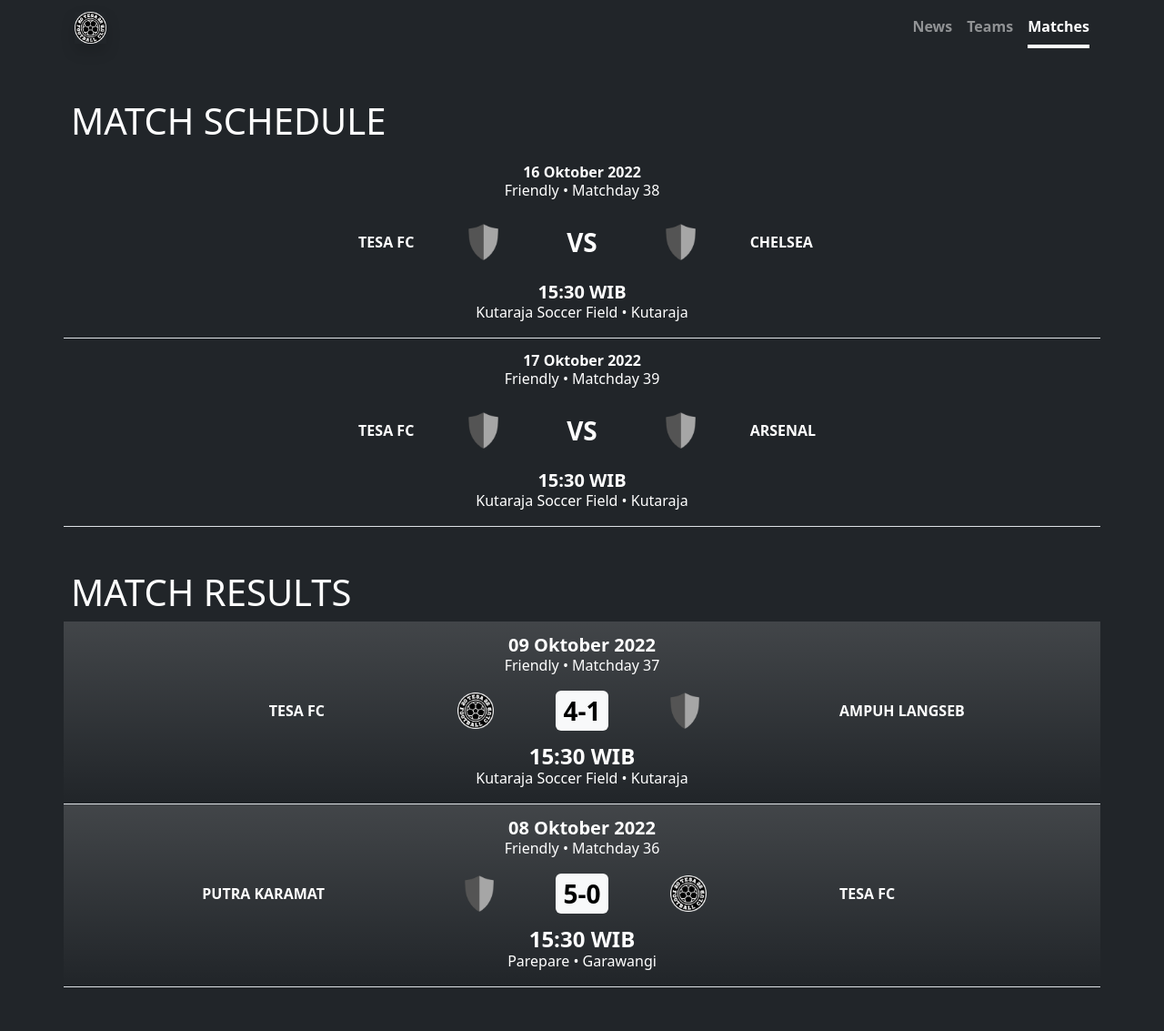
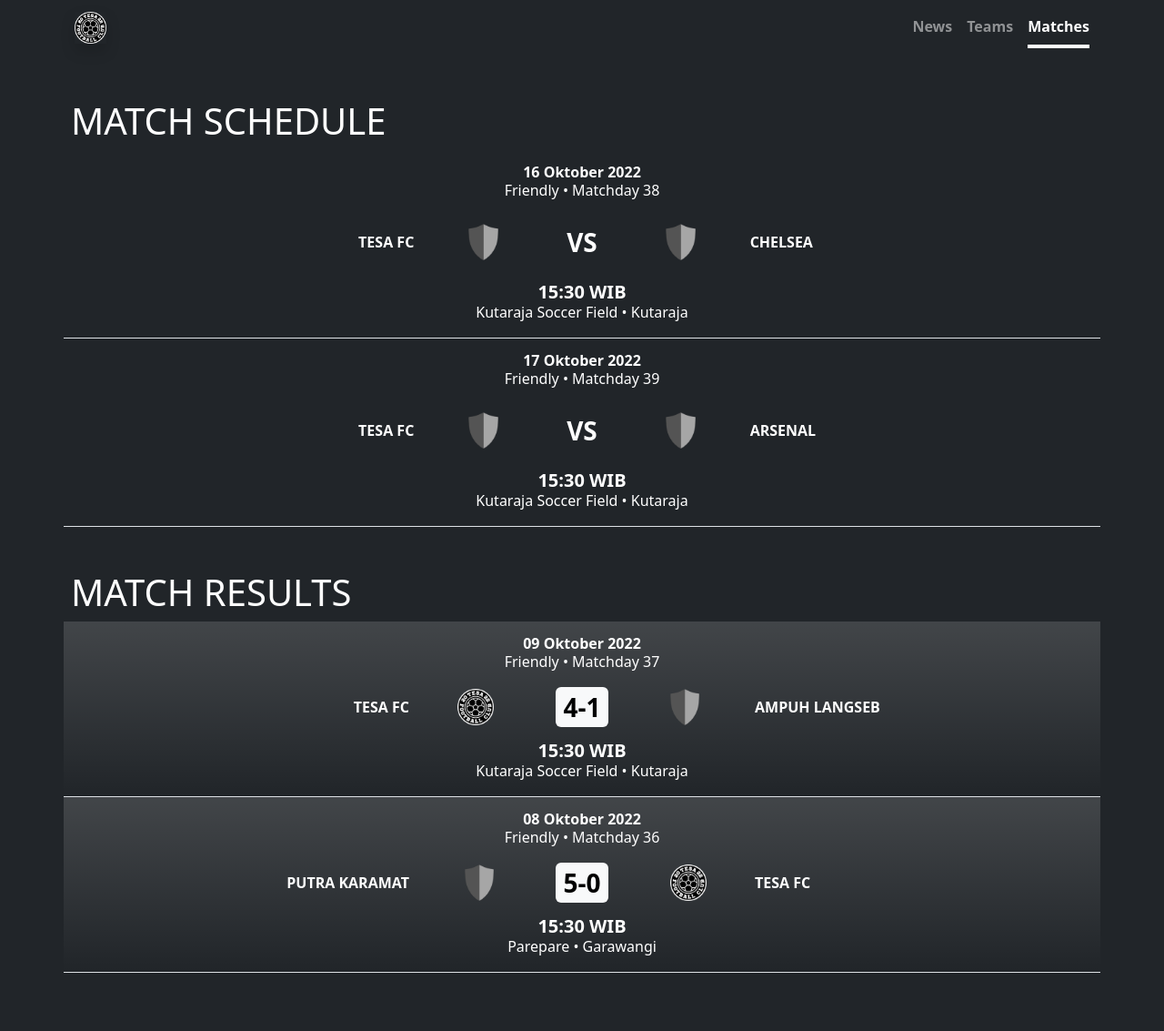
Before and after one commit to tesafc/tesafc.github.io, a Jekyll site: the page built from matches.html, in a window 1280 px wide. Shown: the whole page at 91% size. Built offline with Jekyll 4.4.1, drawn with Linux system fonts in a browser that asks for light colours.

Commit message:
Update matches.html

```diff
--- a/matches.html
+++ b/matches.html
@@ -52,30 +52,30 @@
       <div class="col">
         <div class="card text-bg-dark bg-gradient border-0 border-bottom rounded-0 px-0 py-2">
           <div class="card-header bg-transparent border-0">
-            <p class="card-text text-center text-capitalize fs-5 fw-bolder mb-0 lh-1">{{ match.time }}</p>
+            <p class="card-text text-center text-capitalize fw-bolder mb-0 lh-1">{{ match.time }}</p>
             <p class="card-text text-center text-capitalize mb-0">{{ match.competition }} • {{ match.matchday }}</p>
           </div>
           <div class="card-body py-2">
             <div class="row g-2">
-              <div class="col-3 d-flex justify-content-end align-items-center">
+              <div class="col-4 d-flex justify-content-end align-items-center">
                 <p class="card-text text-end text-uppercase fw-bolder lh-1">{{ match.home-team.name }}</p>
               </div>
-              <div class="col-2 d-flex justify-content-end align-items-center">
+              <div class="col-1 d-flex justify-content-end align-items-center">
                 <img src="{% if match.home-team.logo %}{{ match.home-team.logo | relative_url }}{% else %}{{ '/assets/img/logo/logo-blank.png' | relative_url }}{% endif %}" alt="" class="text-end" width="auto" height="40">
               </div>
               <div class="col-2 d-flex justify-content-center align-items-center">
                 <p class="badge text-center text-bg-light fs-3 fw-bolder p-2 mb-0">{{ match.result.score }}</p>
               </div>
-              <div class="col-2 d-flex justify-content-start align-items-center">
+              <div class="col-1 d-flex justify-content-start align-items-center">
                 <img src="{% if match.away-team.logo %}{{ match.away-team.logo | relative_url }}{% else %}{{ '/assets/img/logo/logo-blank.png' | relative_url }}{% endif %}" alt="" class="text-start" width="auto" height="40">
               </div>
-              <div class="col-3 d-flex justify-content-start align-items-center">
+              <div class="col-4 d-flex justify-content-start align-items-center">
                 <p class="card-text text-start text-uppercase fw-bolder lh-1">{{ match.away-team.name }}</p>
               </div>
             </div>
           </div>
           <div class="card-footer bg-transparent border-0">
-            <p class="card-text text-center text-uppercase fs-4 fw-bolder mb-0 lh-1">{{ match.kick-off }}</p>
+            <p class="card-text text-center text-uppercase fs-5 fw-bolder mb-0 lh-1">{{ match.kick-off }}</p>
             <p class="card-text text-center text-capitalize mb-0">{{ match.stadium }} • {{ match.place }}</p>
           </div>
         </div>
```
